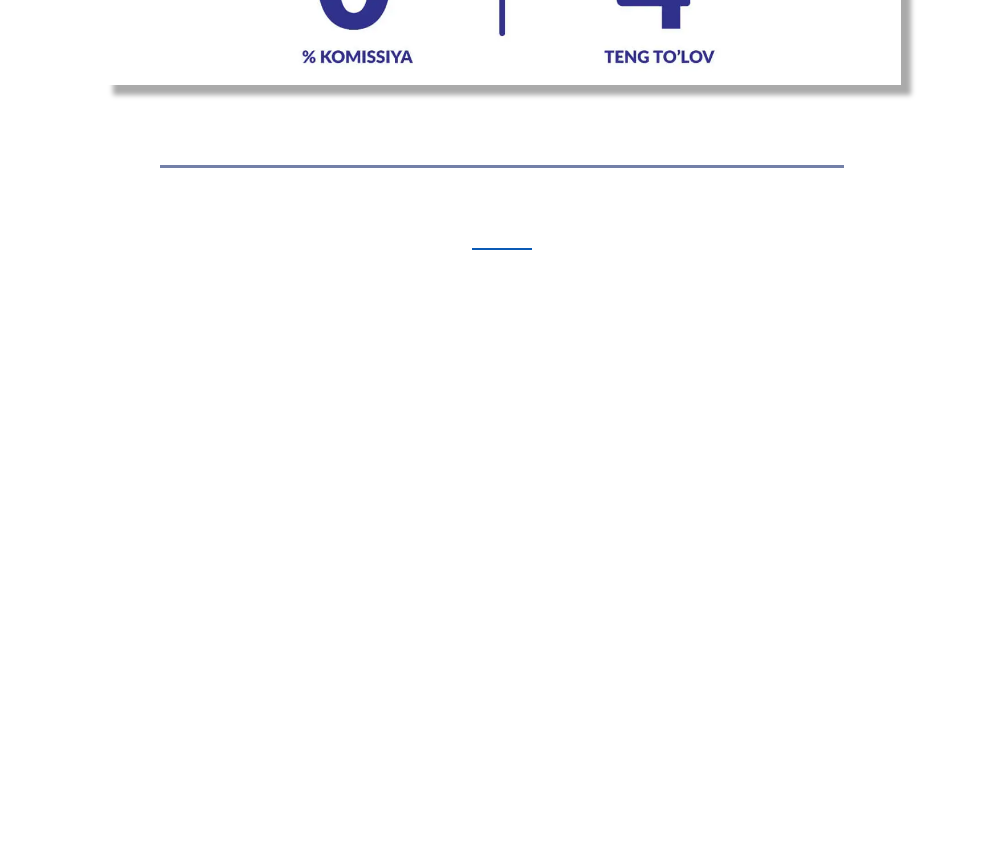
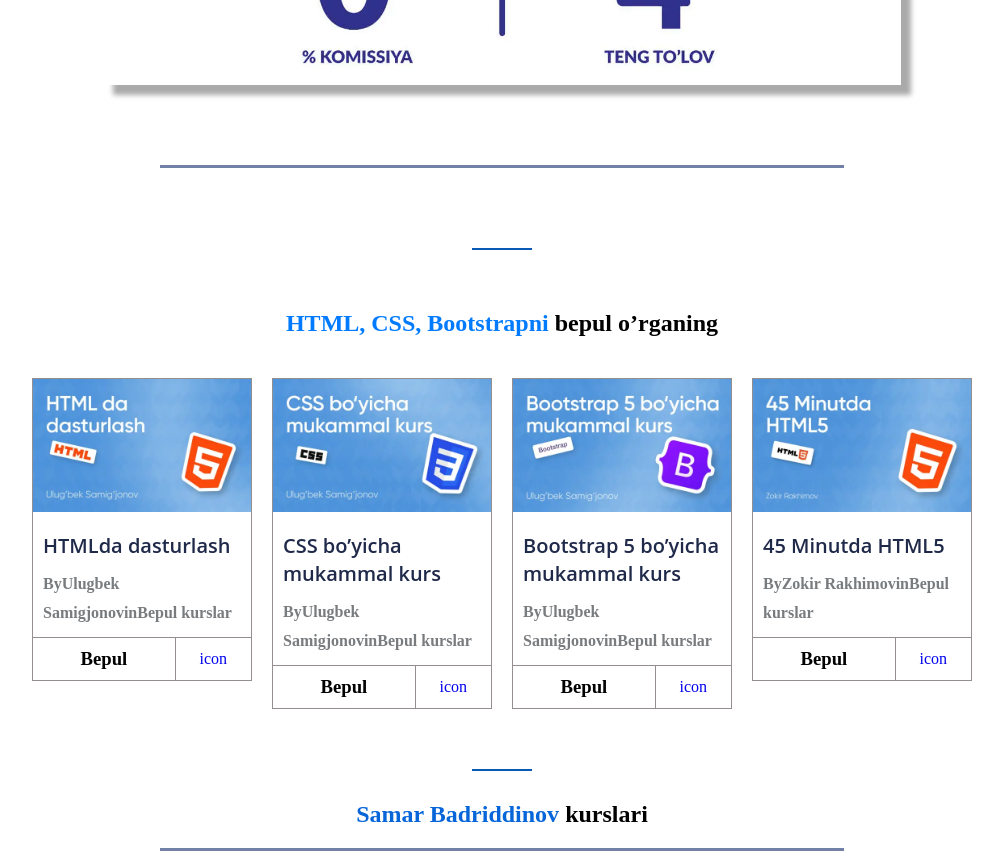
Before and after one commit to Samandar0021305/mohirdev.uz, a plain HTML site: page index.html in a window 1280 px wide. Shown: the part 2203-3054 px from the top of the page, without its empty margins (138-1141 px from the left). Before the commit the page ends 2503 px from the top, so only its background shows below. Drawn offline with Linux system fonts and the light colour scheme.

Commit message:
inited standart coursec

```diff
--- a/index.html
+++ b/index.html
@@ -93,6 +93,64 @@
         <span class="section__hero1"></span>
         <span class="section__bg__row"></span>
   </section>
+
+  <div class="container noprice">
+    <h2> <b class="noprice__title">HTML, CSS, Bootstrapni</b> bepul o’rganing</h2>
+
+    <ul class="noprice__list">
+      <li class="noprice__item">
+        <img src="./img/htmlda-dasturlash.webp" alt="html dasturlash">
+        <h2>HTMLda dasturlash</h2>
+        <p>ByUlugbek SamigjonovinBepul kurslar</p>
+        <span>
+          <h3>Bepul</h3>
+          <a href="#">icon</a>
+        </span>
+      </li>
+      <li class="noprice__item">
+        <img src="./img/CSS-boyicha-mukammal-kurs.webp" alt="html dasturlash">
+        <h2>CSS bo’yicha mukammal kurs</h2>
+        <p>ByUlugbek SamigjonovinBepul kurslar</p>
+        <span>
+          <h3>Bepul</h3>
+          <a href="#">icon</a>
+        </span>
+      </li>
+      <li class="noprice__item">
+        <img src="./img/Bootstrap-boyicha-mukammal-kurs.webp" alt="html dasturlash">
+        <h2>Bootstrap 5 bo’yicha mukammal kurs</h2>
+        <p>ByUlugbek SamigjonovinBepul kurslar</p>
+        <span>
+          <h3>Bepul</h3>
+          <a href="#">icon</a>
+        </span>
+      </li>
+      <li class="noprice__item">
+        <img src="./img/45-minutda-HTML.webp" alt="html dasturlash">
+        <h2>45 Minutda HTML5</h2>
+        <p>ByZokir RakhimovinBepul kurslar</p>
+        <span>
+          <h3>Bepul</h3>
+          <a href="#">icon</a>
+        </span>
+      </li>
+    </ul>
+  </div>
+
+
+
+
+  <div class="badriddinovCoursec container">
+    <span class="section__bg__row"></span>
+    <h2> <b class="badriddinovCoursec__title">Samar Badriddinov</b> kurslari</h2>
+    <span class="badriddinovCoursec__hero1"></span>
+    <ul class="badriddinovCoursec__list">
+      <li class="badriddinovCoursec__item">
+
+      </li>
+    </ul>
+  </div>
+
 </main>
 
 
--- a/js/courses.js
+++ b/js/courses.js
@@ -11,6 +11,8 @@
 "../praktikumlar/go-1.webp"
 ]
 
+
+
 var fragment = new DocumentFragment()
 var sectionBox = document.querySelector(".section__box");
 praktikumlar.forEach(Element =>{
@@ -22,5 +24,4 @@
     divEl.appendChild(imgEl)
     fragment.appendChild(divEl)
 })
-
 sectionBox.appendChild(fragment)
--- /dev/null
+++ b/scss/block/_badriddinovCoursec.scss
@@ -0,0 +1,22 @@
+.badriddinovCoursec{
+    display: flex;
+    justify-content: center;
+    align-items: center;
+    flex-direction: column;
+    & h2{
+        margin: 20px 0;
+    }
+    &__hero1{
+        width: 60%;
+        height: 3px;
+        background-color: #7380a8;
+        display: flex;
+    }
+    &__title{
+        color: #0665d8;
+        font-size: 24px;
+    }
+    & h2{
+        font-size: 24px;
+    }
+}
--- a/scss/block/_block.scss
+++ b/scss/block/_block.scss
@@ -3,3 +3,5 @@
 @import "./footer";
 @import "./wrapper";
 @import "./section";
+@import "./noprice";
+@import "./badriddinovCoursec";
--- /dev/null
+++ b/scss/block/_noprice.scss
@@ -0,0 +1,70 @@
+.noprice{
+    padding: 10px 0;
+    display: flex;
+    justify-content: center;
+    align-items: center;
+    flex-direction: column;
+    &__title{
+        margin:  0 auto;
+        // width: 100%;
+        color: rgb(0, 123, 255);
+        text-align: center;
+    }
+    &__list{
+        padding: 30px 0;
+        display: flex;
+        justify-content: space-between;
+       align-items: start;
+        flex-wrap: wrap;
+
+    }
+    &__list li {
+        width: 220px;
+        margin: 10px 10px;
+        border:  1px solid rgb(149, 142, 142);
+    }
+    &__list img{
+        display: flex;
+        max-width: 100%;
+    }
+    &__list h2{
+        margin: 10px 10px;
+        font-size: 20px;
+        margin-top: 20px;
+    font-family: Open Sans;
+    font-weight: 600;
+    line-height: 28px;
+    color: rgb(31, 41, 73);
+    }
+    &__list p{
+        margin: 10px 10px;
+        margin-bottom: 10px;
+        font-weight: 600;
+        font-stretch: normal;
+        font-style: normal;
+        line-height: 1.79;
+        letter-spacing: normal;
+        color: rgb(121, 124, 127);
+    }
+    &__list span{
+        display: flex;
+        width: 100%;
+    }
+    &__list h3{
+        width: 65%;
+        border-top:  1px solid rgb(149, 142, 142);
+        display: flex;
+        justify-content: center;
+        align-items: center;
+        padding: 10px 0;
+    }
+    &__list a{
+        width: 35%;
+        display: flex;
+        justify-content: center;
+        align-items: center;
+
+        border-left:  1px solid rgb(149, 142, 142);
+        border-top:  1px solid rgb(149, 142, 142);
+    }
+}
```
Also changed, not shown: css/main.min.css, img/45-minutda-HTML.webp (added), img/Bootstrap-boyicha-mukammal-kurs.webp (added), img/CSS-boyicha-mukammal-kurs.webp (added), img/htmlda-dasturlash.webp (added), 1 other file.
